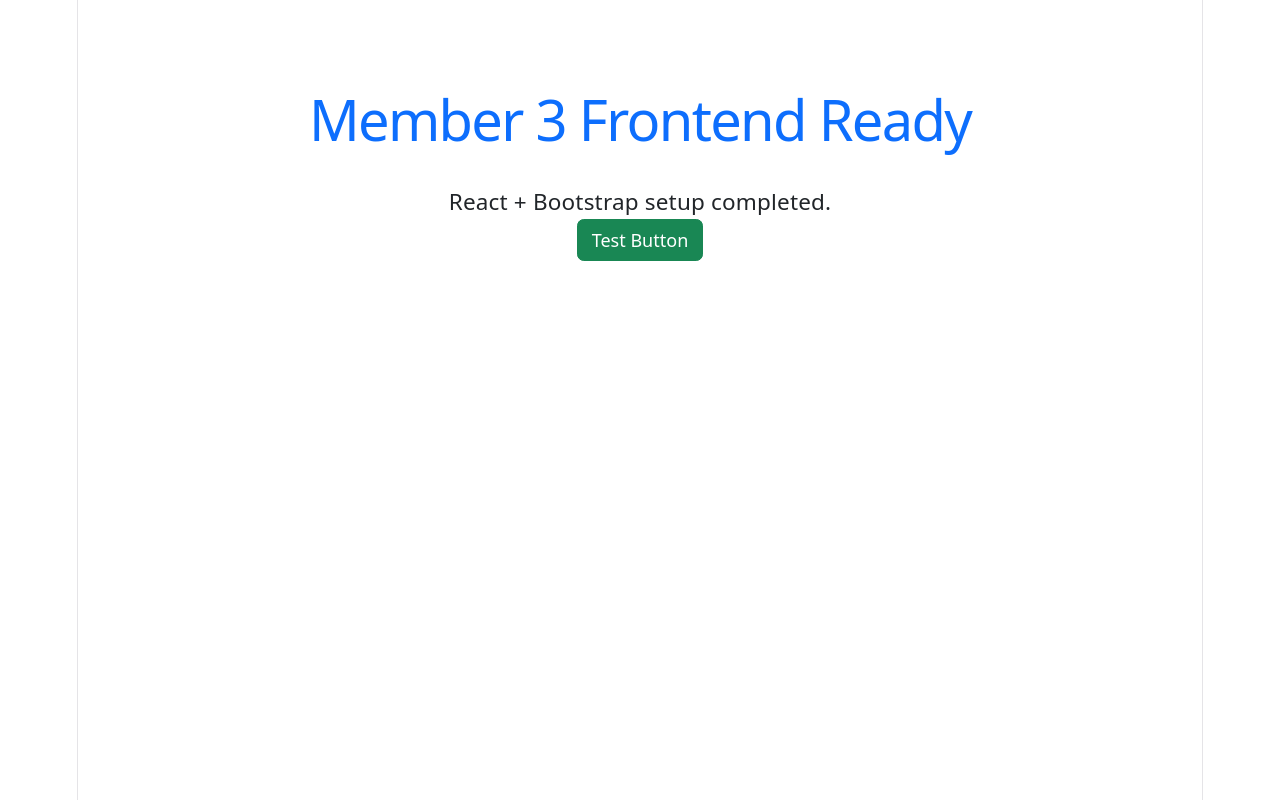
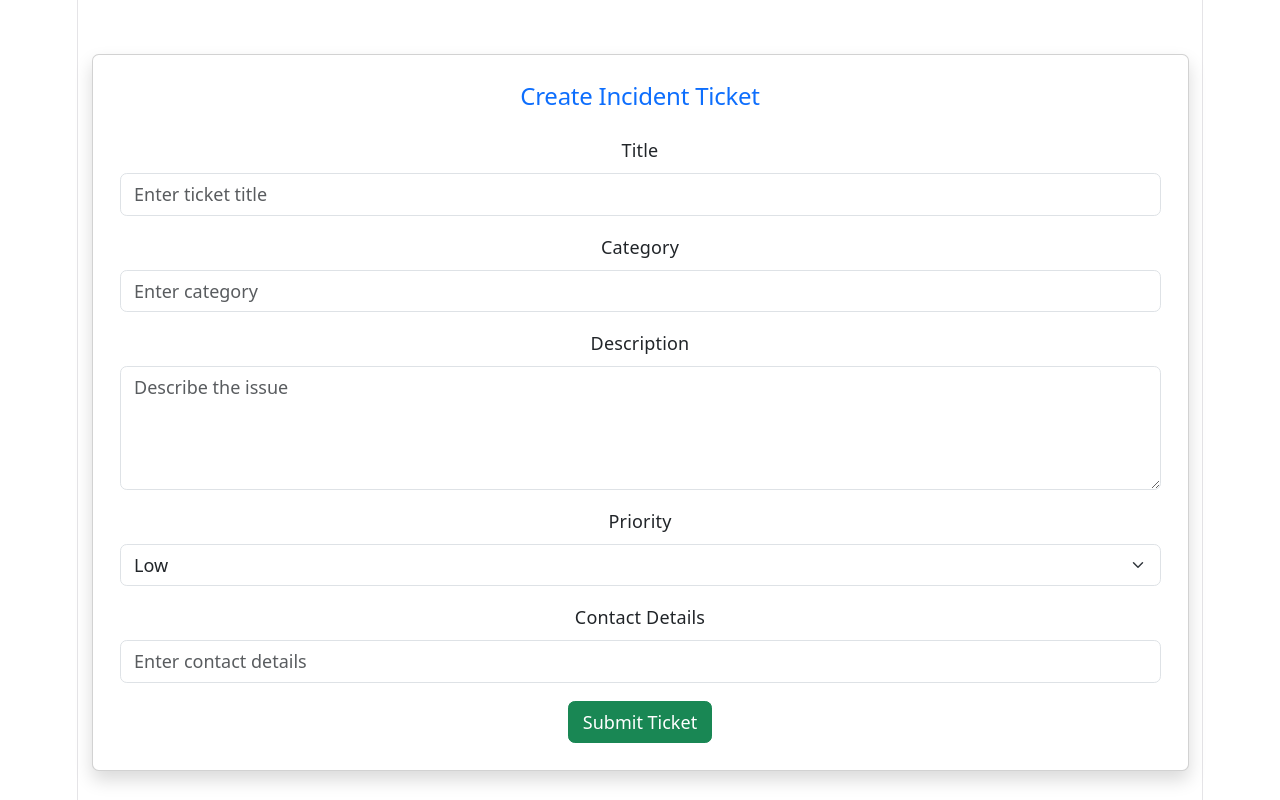
Before and after one commit to ThilinaLakmal/springboot_project, a React app in the folder frontend/: page / in a window 1280 px wide. Built offline with nearby package versions, Linux system fonts and the light colour scheme; the HTML template or start-up script is replaced by a standard one.

Commit message:
Create initial ticket form page for member 3 frontend

```diff
--- a/frontend/src/App.jsx
+++ b/frontend/src/App.jsx
@@ -1,11 +1,7 @@
+import CreateTicketPage from './pages/CreateTicketPage';
+
 function App() {
-  return (
-    <div className="container mt-5">
-      <h1 className="text-primary">Member 3 Frontend Ready</h1>
-      <p className="lead">React + Bootstrap setup completed.</p>
-      <button className="btn btn-success">Test Button</button>
-    </div>
-  );
+  return <CreateTicketPage />;
 }
 
 export default App;
--- /dev/null
+++ b/frontend/src/pages/CreateTicketPage.jsx
@@ -0,0 +1,46 @@
+function CreateTicketPage() {
+  return (
+    <div className="container mt-5">
+      <div className="card shadow p-4">
+        <h2 className="mb-4 text-primary">Create Incident Ticket</h2>
+
+        <form>
+          <div className="mb-3">
+            <label className="form-label">Title</label>
+            <input type="text" className="form-control" placeholder="Enter ticket title" />
+          </div>
+
+          <div className="mb-3">
+            <label className="form-label">Category</label>
+            <input type="text" className="form-control" placeholder="Enter category" />
+          </div>
+
+          <div className="mb-3">
+            <label className="form-label">Description</label>
+            <textarea className="form-control" rows="4" placeholder="Describe the issue"></textarea>
+          </div>
+
+          <div className="mb-3">
+            <label className="form-label">Priority</label>
+            <select className="form-select">
+              <option>Low</option>
+              <option>Medium</option>
+              <option>High</option>
+            </select>
+          </div>
+
+          <div className="mb-3">
+            <label className="form-label">Contact Details</label>
+            <input type="text" className="form-control" placeholder="Enter contact details" />
+          </div>
+
+          <button type="submit" className="btn btn-success">
+            Submit Ticket
+          </button>
+        </form>
+      </div>
+    </div>
+  );
+}
+
+export default CreateTicketPage;
```
